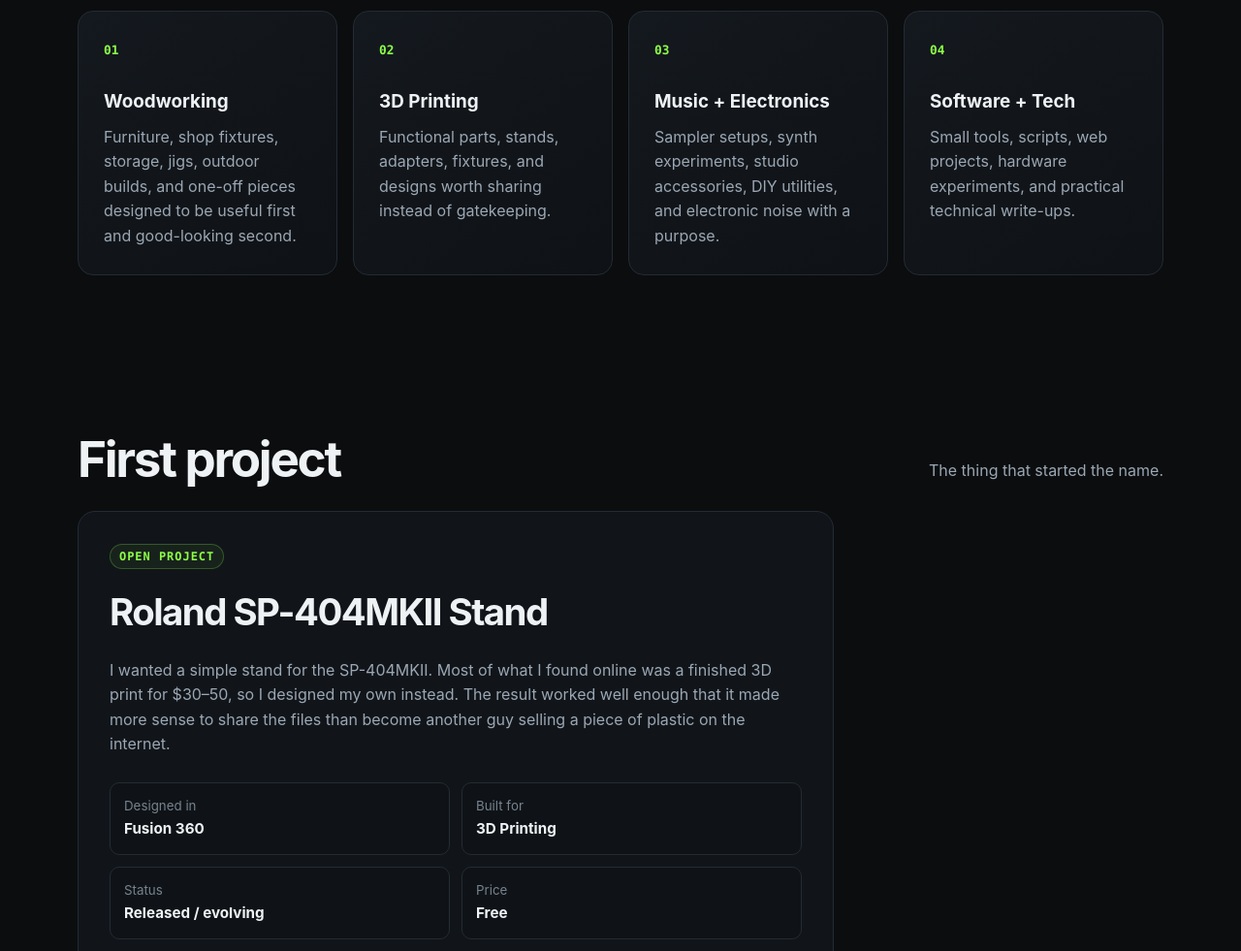
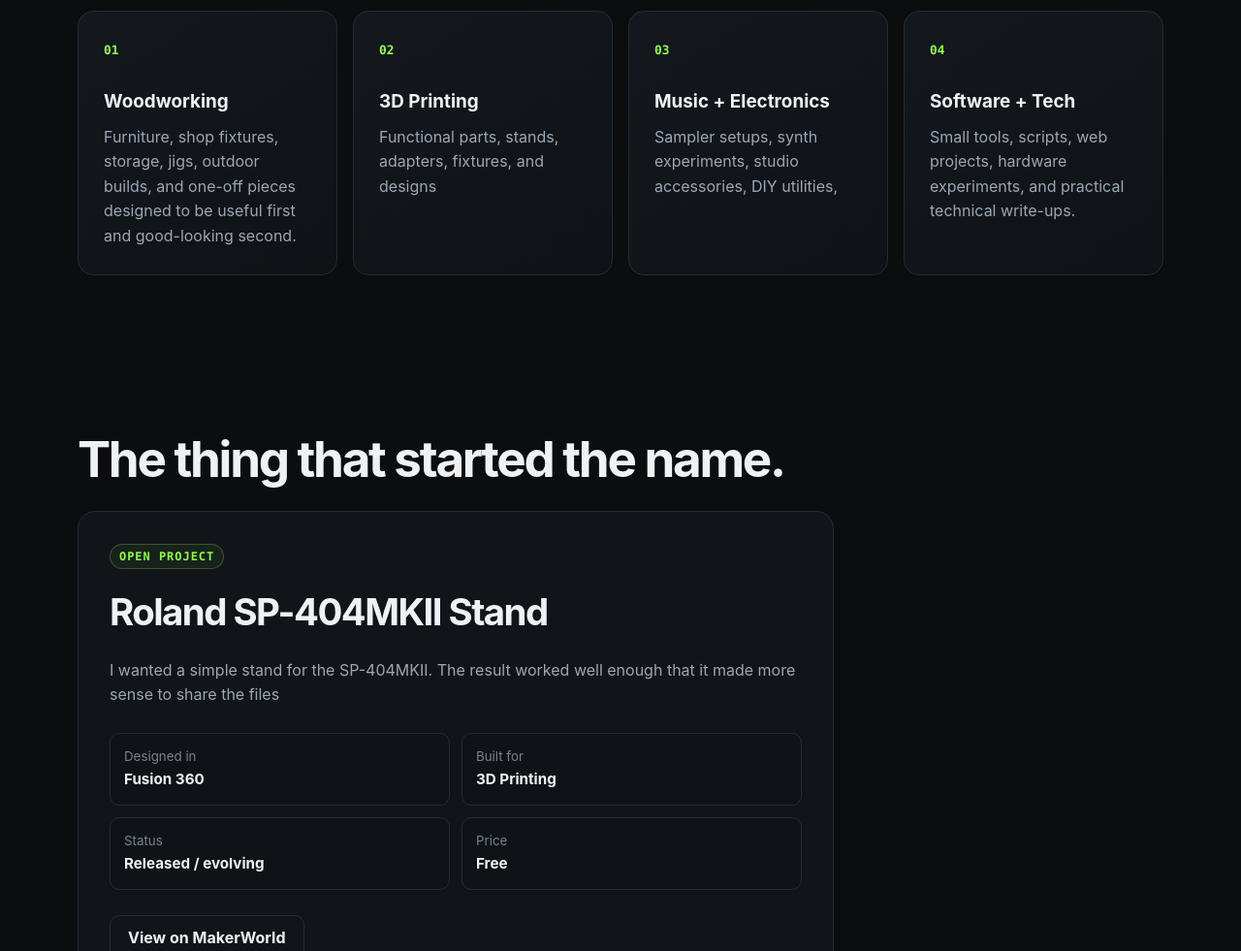
Before and after one commit to Robert-Hurley/404workshop, a plain HTML site: page index.html in a window 1280 px wide. Shown: the part 1040-2021 px from the top of the page at 97% size. Drawn offline with Linux system fonts and the light colour scheme.

Commit message:
Patch 1
Edit text

```diff
--- a/index.html
+++ b/index.html
@@ -451,12 +451,12 @@
           <article class="card">
             <span class="num">02</span>
             <h3>3D Printing</h3>
-            <p>Functional parts, stands, adapters, fixtures, and designs worth sharing instead of gatekeeping.</p>
+            <p>Functional parts, stands, adapters, fixtures, and designs</p>
           </article>
           <article class="card">
             <span class="num">03</span>
             <h3>Music + Electronics</h3>
-            <p>Sampler setups, synth experiments, studio accessories, DIY utilities, and electronic noise with a purpose.</p>
+            <p>Sampler setups, synth experiments, studio accessories, DIY utilities,</p>
           </article>
           <article class="card">
             <span class="num">04</span>
@@ -468,8 +468,8 @@
 
       <section id="projects">
         <div class="section-head">
-          <h2>First project</h2>
-          <p>The thing that started the name.</p>
+          <h2>The thing that started the name.</h2>
+          <p></p>
         </div>
 
         <div class="feature">
@@ -477,7 +477,7 @@
             <span class="tag">Open project</span>
             <h3>Roland SP-404MKII Stand</h3>
             <p>
-              I wanted a simple stand for the SP-404MKII. Most of what I found online was a finished 3D print for $30–50, so I designed my own instead. The result worked well enough that it made more sense to share the files than become another guy selling a piece of plastic on the internet.
+              I wanted a simple stand for the SP-404MKII. The result worked well enough that it made more sense to share the files
             </p>
 
             <div class="meta">
```
